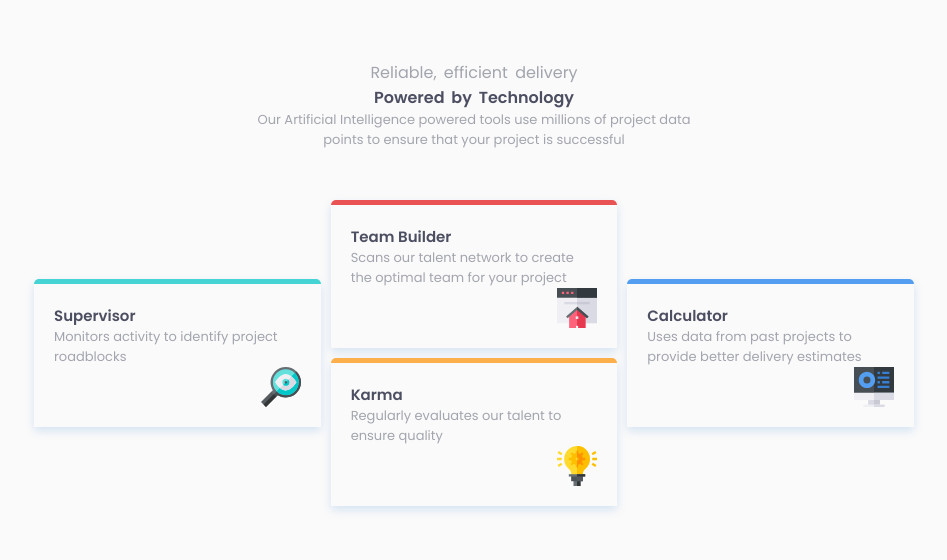
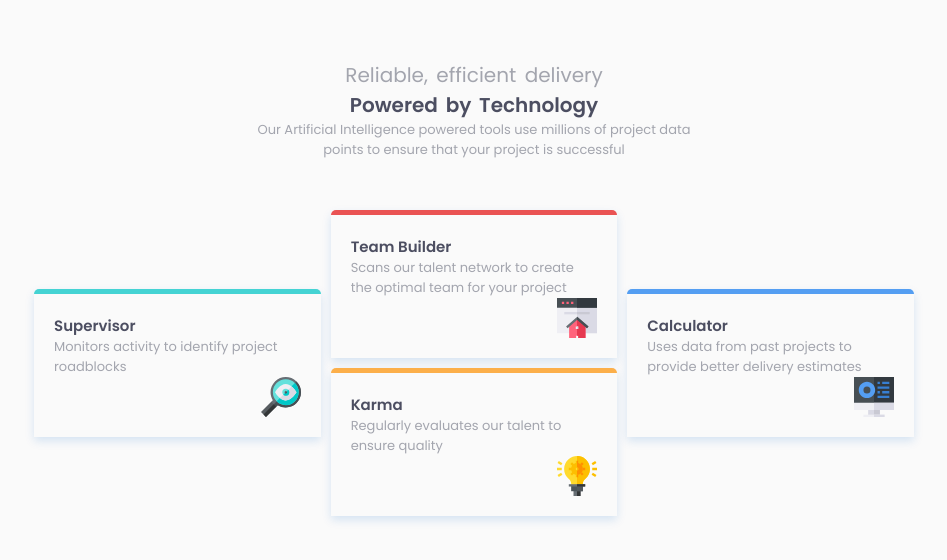
Before and after one commit to gitere001/frontend-mentor-challenges, a plain HTML site: page four-card-feature-section-master/index.html in a window 1280 px wide. Shown: the whole page, without its empty margins (166-1113 px from the left). Drawn offline with Linux system fonts and the light colour scheme.

Commit message:
updated font sizes

```diff
--- a/four-card-feature-section-master/style.css
+++ b/four-card-feature-section-master/style.css
@@ -112,6 +112,9 @@ header p:nth-child(2) {
 		margin: 0  auto 3.125rem auto;
 		font-size: 1.125rem;
 	}
+	header p:first-child, header p:nth-child(2) {
+		font-size: 1.25rem;
+	}
 	header p:nth-child(3) {
 		font-size: .8125rem;
 	}
```
